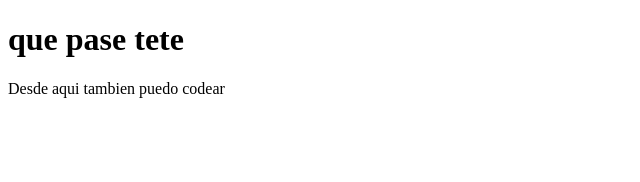
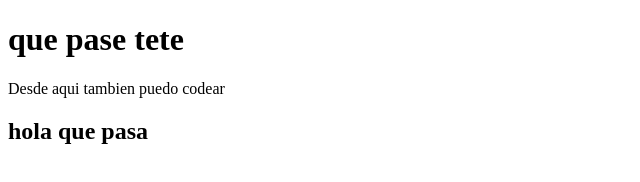
Before and after one commit to pelayovv20/pruebaPreExamen, a plain HTML site: page index.html in a window 1280 px wide. Shown: the whole page, without its empty margins (0-640 px from the left). Drawn offline with Linux system fonts and the light colour scheme.

Commit message:
Añadido h2

```diff
--- a/index.html
+++ b/index.html
@@ -13,5 +13,7 @@
     <h1>que pase tete</h1>
 
     <p>Desde aqui tambien puedo codear</p>
+
+    <h2>hola que pasa</h2>
 </body>
 </html>
```
